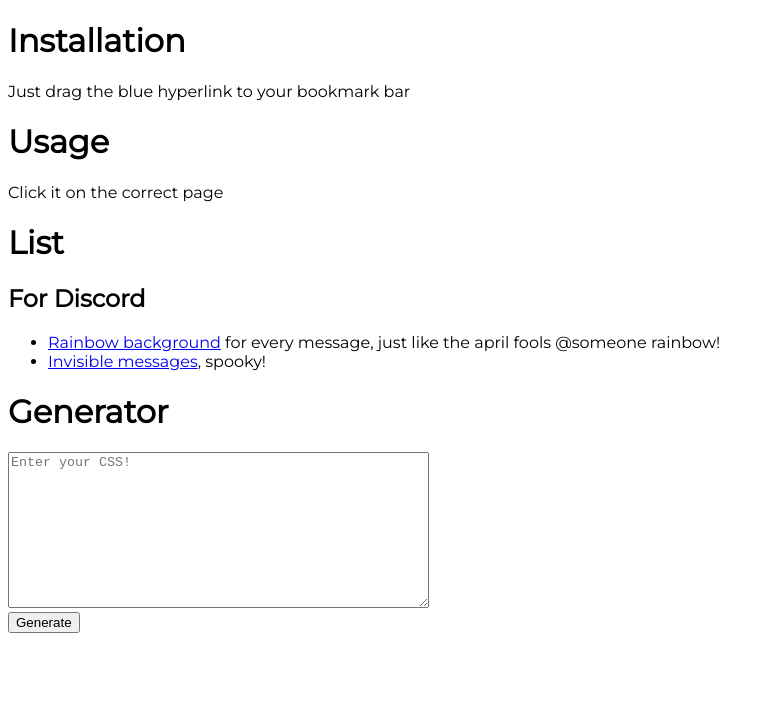
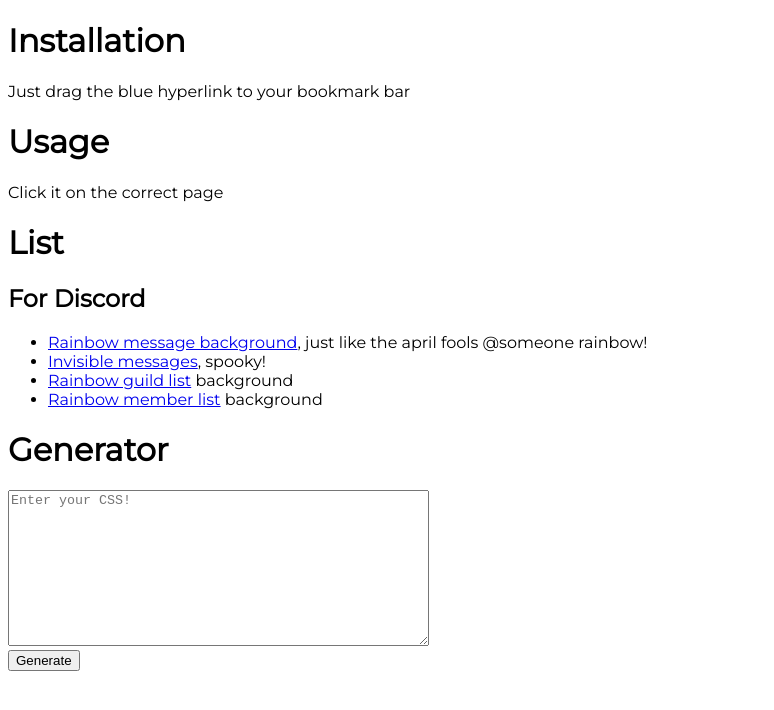
Before and after one commit to SuperOP535/bookmarklets, a plain HTML site: page index.html in a window 1280 px wide. Shown: the whole page, without its empty margins (0-774 px from the left). Drawn offline with Linux system fonts and the light colour scheme.

Commit message:
Added 2 more bookmarklets

```diff
--- a/index.html
+++ b/index.html
@@ -23,8 +23,10 @@
   <h1>List</h1>
   <h2>For Discord</h1>
   <ul>
-    <li><a href="javascript:(function(a){a=document.createElement('style');a.innerHTML='.message-text:last-child{background:-webkit-gradient(linear,right top,left top,from(rgba(255,0,0,.2)),color-stop(rgba(255,255,0,.2)),color-stop(rgba(0,255,0,.2)),to(rgba(0,0,255,.2)));background:linear-gradient(270deg,rgba(255,0,0,.2),rgba(255,255,0,.2),rgba(0,255,0,.2),rgba(0,0,255,.2));border-radius:4px}';document.head.appendChild(a);})();">Rainbow background</a> for every message, just like the april fools @someone rainbow!</li>
+    <li><a href="javascript:(function(a){a=document.createElement('style');a.innerHTML='.message-text:last-child{background:-webkit-gradient(linear,right top,left top,from(rgba(255,0,0,.2)),color-stop(rgba(255,255,0,.2)),color-stop(rgba(0,255,0,.2)),to(rgba(0,0,255,.2)));background:linear-gradient(270deg,rgba(255,0,0,.2),rgba(255,255,0,.2),rgba(0,255,0,.2),rgba(0,0,255,.2));border-radius:4px}';document.head.appendChild(a);})();">Rainbow message background</a>, just like the april fools @someone rainbow!</li>
     <li><a href="javascript:(function(a){a=document.createElement('style');a.innerHTML='.message-text:last-child{visibility:hidden;}';document.head.appendChild(a);})();">Invisible messages</a>, spooky!</li>
+    <li><a href="javascript:(function(a){a=document.createElement('style');a.innerHTML='.guilds-wrapper{background:-webkit-gradient(linear,right top,left top,from(rgba(255,0,0,.2)),color-stop(rgba(255,255,0,.2)),color-stop(rgba(0,255,0,.2)),to(rgba(0,0,255,.2)));background:linear-gradient(270deg,rgba(255,0,0,.2),rgba(255,255,0,.2),rgba(0,255,0,.2),rgba(0,0,255,.2));}';document.head.appendChild(a);})();">Rainbow guild list</a> background</li>
+    <li><a href="javascript:(function(a){a=document.createElement('style');a.innerHTML='.channel-members{background:-webkit-gradient(linear,right top,left top,from(rgba(255,0,0,.2)),color-stop(rgba(255,255,0,.2)),color-stop(rgba(0,255,0,.2)),to(rgba(0,0,255,.2)));background:linear-gradient(270deg,rgba(255,0,0,.2),rgba(255,255,0,.2),rgba(0,255,0,.2),rgba(0,0,255,.2));}';document.head.appendChild(a);})();">Rainbow member list</a> background</li>
   </ul>
 
   <h1>Generator</h1>
```
